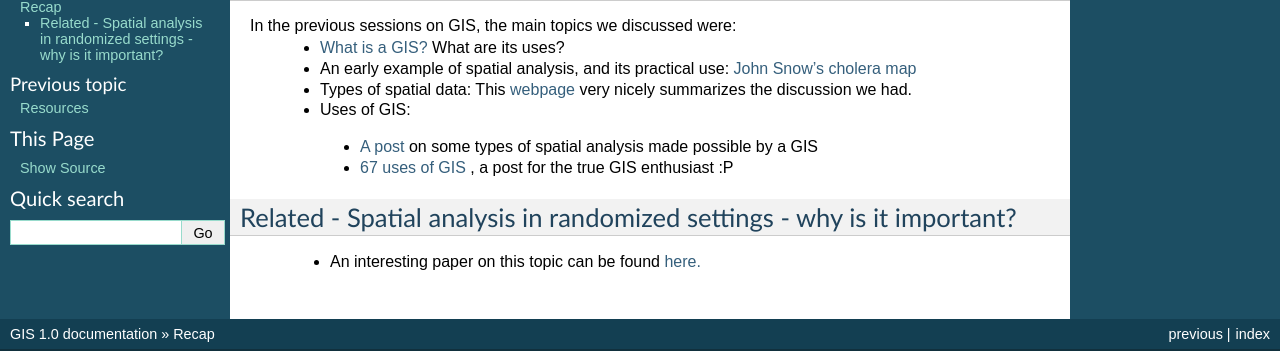
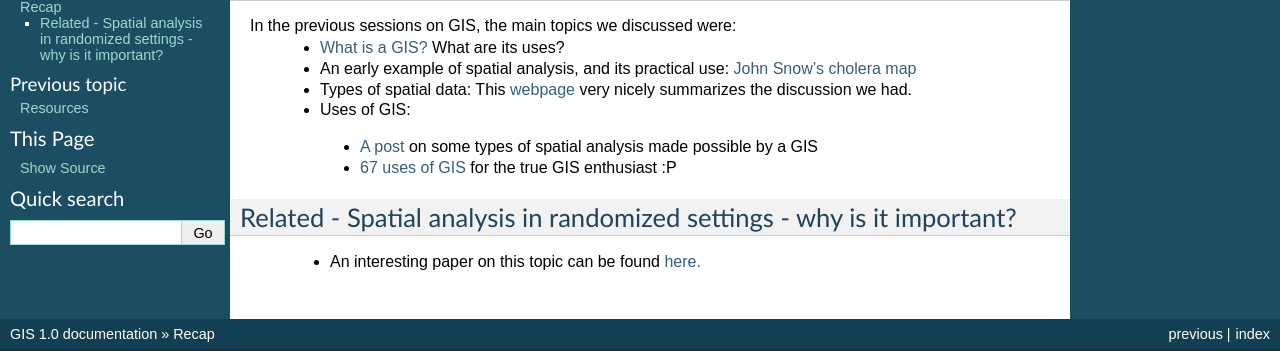
Before and after one commit to Suraj2611/GIS, a Sphinx documentation site: the page built from docs/recap.rst, in a window 1280 px wide. Shown: the part 75-426 px from the top of the page. Built offline with Sphinx 7.4.7, drawn with Linux system fonts in a browser that asks for light colours; pages that are not in the unit, such as notebooks, are missing from menus.

Commit message:
Update recap.rst

```diff
--- a/docs/recap.rst
+++ b/docs/recap.rst
@@ -10,7 +10,7 @@ In the previous sessions on GIS, the main topics we discussed were:
  - Uses of GIS:
 
   + `A post <https://www.gislounge.com/basic-uses-of-gis/>`_ on some types of spatial analysis made possible by a GIS
-  +  `67 uses of GIS <http://grindgis.com/blog/gis-applications-uses>`_ , a post for the true GIS enthusiast :P
+  +  `67 uses of GIS <http://grindgis.com/blog/gis-applications-uses>`_ for the true GIS enthusiast :P
 
 Related - Spatial analysis in randomized settings - why is it important?
 -----------------------------------------------------------------------
```
